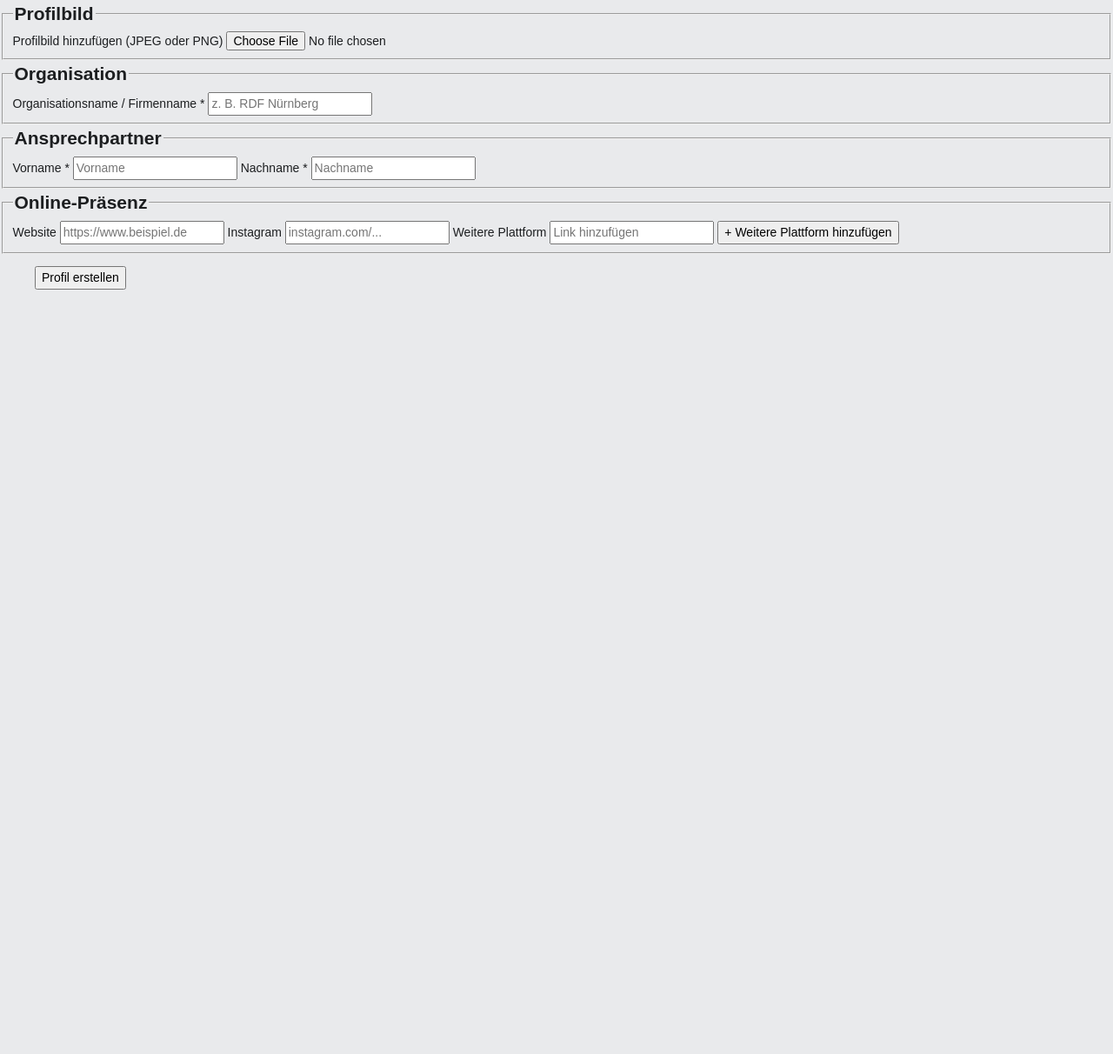
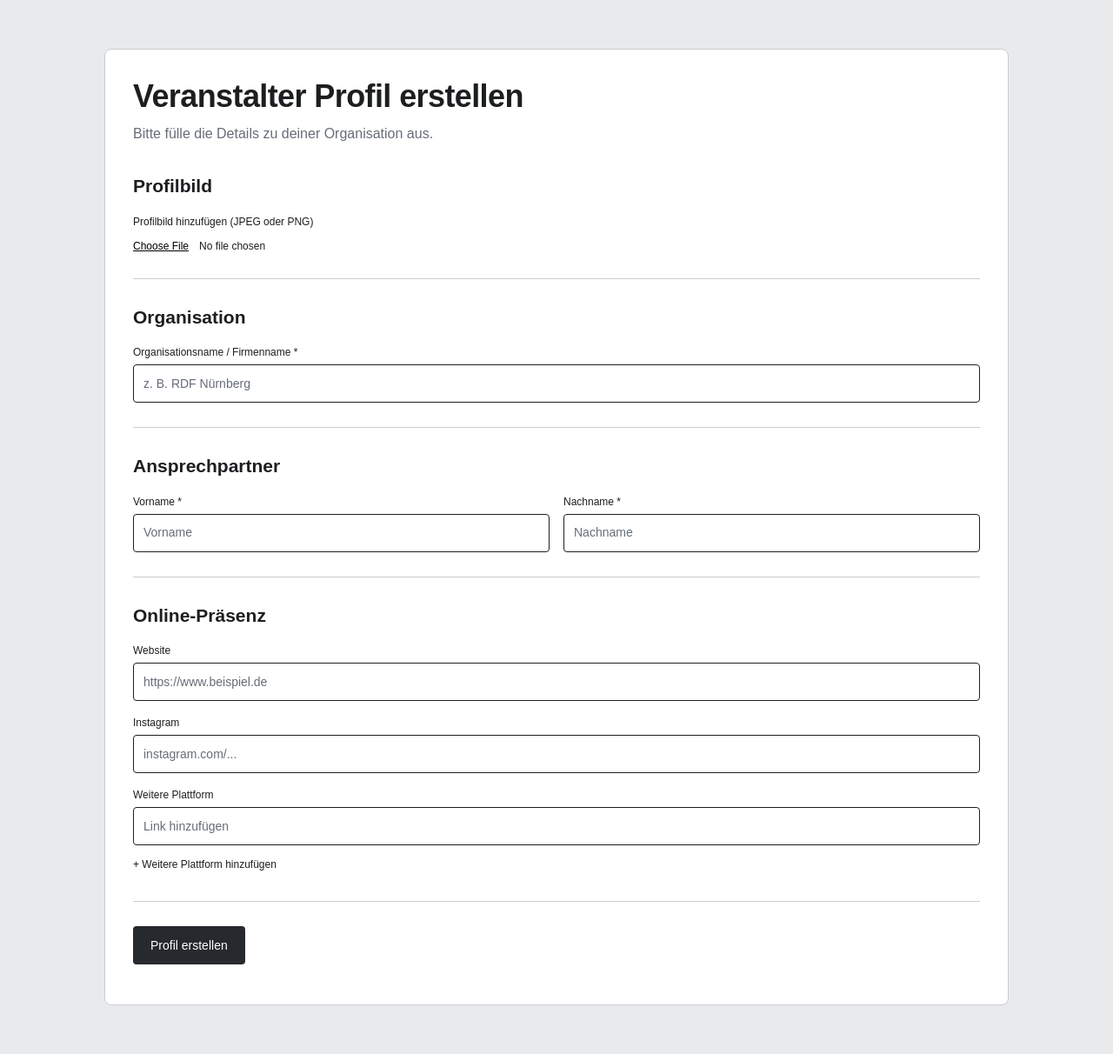
Before and after one commit to iguessimerika/backstage, a Flask app: page / in a window 1280 px wide. Shown: the whole page at 87% size. Before the commit the page ends 333 px from the top, so only its background shows below. Run offline with Flask 3, Linux system fonts and the light colour scheme.

Commit message:
Anpassungen an main.py + organizer.py + create-organizer-profil.html

```diff
--- a/database/organizer/dbstruct_organizer.py
+++ b/database/organizer/dbstruct_organizer.py
@@ -11,6 +11,7 @@ def create_organizers_table():
                 NAME VARCHAR(50) NOT NULL,
                 FIRSTNAME VARCHAR(50) NOT NULL,
                 LASTNAME VARCHAR(50) NOT NULL,
+                PROFILPICTURE MEDIUMBLOB,
                 PRIMARY KEY (ORGANIZERID)
             )
         """)
--- a/main.py
+++ b/main.py
@@ -1,18 +1,21 @@
 import os
 from flask import Flask, render_template
 from organizer import organizer_bp
+
+# Wird zur Initalisierung der Datenbank gebraucht
+#from database.organizer.dbstruct_organizer import init_organizer_struct
 
 app = Flask(__name__)
 
 # Registrierung des Organizer-Moduls
 app.register_blueprint(organizer_bp)
 
-@app.route("/")
-def index():
-    return render_template("komponenten-test.html")
-
 
 if __name__ == "__main__":
+
+    # Initalisierung der Datenbank
+    #init_organizer_struct()
+
     app.run(
         host="0.0.0.0",
         port=int(os.getenv("PORT", "5000"))
--- a/organizer.py
+++ b/organizer.py
@@ -17,6 +17,12 @@ def submit_organizer():
     first_name = request.form.get('firstName')
     last_name = request.form.get('lastName')
 
+    # Profilbild auslesen
+    profile_picture_file = request.files.get('profilPicture')
+    profile_picture_data = None
+    if profile_picture_file and profile_picture_file.filename != '':
+        profile_picture_data = profile_picture_file.read() #Liest die Binärdaten
+
     # Serverseitige Validierung
     if not company_name or not first_name or not last_name:
         return "Fehler: Bitte alle Pflichtfelder ausfüllen.", 400
@@ -31,10 +37,10 @@ def submit_organizer():
 
         # Schutz gegen SQL Angriffe
         sql_insert_query = """
-            INSERT INTO ORGANIZER (USER_ID, NAME, FIRSTNAME, LASTNAME)
+            INSERT INTO ORGANIZER (USER_ID, NAME, FIRSTNAME, LASTNAME, PROFILPICTURE)
             VALUES (%s, %s, %s, %s)
         """
-        insert_tuple = (user_id, company_name, first_name, last_name)
+        insert_tuple = (user_id, company_name, first_name, last_name, profile_picture_data)
 
         cursor.execute(sql_insert_query, insert_tuple)
         connection.commit()
--- a/templates/create-organizer-profil.html
+++ b/templates/create-organizer-profil.html
@@ -6,57 +6,83 @@
     <meta name="viewport" content="width=device-width, initial-scale=1.0">
     <title>Veranstalter Profil erstellen</title>
     <!-- Einbindung der CSS-Datei -->
-    <link rel="stylesheet" href="static\style.css">
+    <link rel="stylesheet" href="{{ url_for('static', filename='style.css') }}">
 </head>
 
 <body>
-    <form action="/submit_organizer" method="POST" enctype="multipart/form-data">
+    <main class="container">
+        <div class="card profile-form">
+
+            <h1>Veranstalter Profil erstellen</h1>
+            <p class="lead">Bitte fülle die Details zu deiner Organisation aus.</p>
+
+            <form action="/submit_organizer" method="POST" enctype="multipart/form-data" style="margin-top: 32px;">
 
                 <!-- Profilbild -->
-        <fieldset>
+                <fieldset class="form-section">
                     <legend>Profilbild</legend>
+                    <div class="field">
                         <label for="profilePicture">Profilbild hinzufügen (JPEG oder PNG)</label>
-            <input type="file" id="profilePicture" name="profilePicture" accept="image/png, image/jpeg">
+                        <input type="file" id="profilePicture" name="profilePicture" accept="image/png, image/jpeg" class="file-input">
+                    </div>
                 </fieldset>
 
                 <!-- Organisations Name -->
-        <fieldset>
+                <fieldset class="form-section">
                     <legend>Organisation</legend>
+                    <div class="field">
                         <label for="companyName">Organisationsname / Firmenname *</label>
-            <input type="text" id="companyName" name="companyName" placeholder="z. B. RDF Nürnberg" required>
+                        <input type="text" id="companyName" name="companyName" placeholder="z. B. RDF Nürnberg" class="input" required>
+                    </div>
                 </fieldset>
 
                 <!-- Ansprechperson -->
-        <fieldset>
+                <fieldset class="form-section">
                     <legend>Ansprechpartner</legend>
+                    <div class="form-row">
+                        <div class="field">
                             <label for="firstName">Vorname *</label>
-            <input type="text" id="firstName" name="firstName" placeholder="Vorname" required>
+                            <input type="text" id="firstName" name="firstName" placeholder="Vorname" class="input" required>
+                        </div>
 
+                        <div class="field">
                             <label for="lastName">Nachname *</label>
-            <input type="text" id="lastName" name="lastName" placeholder="Nachname" required>
+                            <input type="text" id="lastName" name="lastName" placeholder="Nachname" class="input" required>
+                        </div>
+                    </div>
                 </fieldset>
 
                 <!-- Online-Präsenz -->
-        <fieldset>
-            <legend>Online-Präsenz</legend>
+                <fieldset class="form-section">
+                    <legend class="section-heading">Online-Präsenz</legend>
+                    <div class="field">
                         <label for="website">Website</label>
-            <input type="url" id="website" name="website" placeholder="https://www.beispiel.de">
+                        <input type="url" id="website" name="website" placeholder="https://www.beispiel.de" class="input">
+                    </div>
 
+                    <div class="field">
                         <label for="instagram">Instagram</label>
-            <input type="text" id="instagram" name="instagram" placeholder="instagram.com/...">
+                        <input type="text" id="instagram" name="instagram" placeholder="instagram.com/..." class="input">
+                    </div>
 
+                    <div id="additionalPlatforms">
+                        <div class="field">
                             <label for="otherPlatform">Weitere Plattform</label>
-            <input type="url" id="otherPlatform" name="otherPlatform" placeholder="Link hinzufügen">
+                            <input type="url" id="otherPlatform" name="otherPlatform" placeholder="Link hinzufügen" class="input">
+                        </div>
+                    </div>
 
-            <button type="button" id="addPlatformBtn">+ Weitere Plattform hinzufügen</button>
+                    <button type="button" id="addPlatformBtn" class="btn-link" style="margin-top: 8px;">+ Weitere Plattform hinzufügen</button>
                 </fieldset>
 
                 <!-- Formular-Aktionen -->
-        <menu>
-            <button type="submit">Profil erstellen</button>
+                <menu class="form-actions" style="padding: 0;">
+                    <button type="submit" class="btn">Profil erstellen</button>
                 </menu>
 
             </form>
+        </div>
+    </main>
 
     <script>
         document.getElementById('addPlatformBtn').addEventListener('click', function() {
```
Lines whose indentation alone changed are shown as unchanged.
